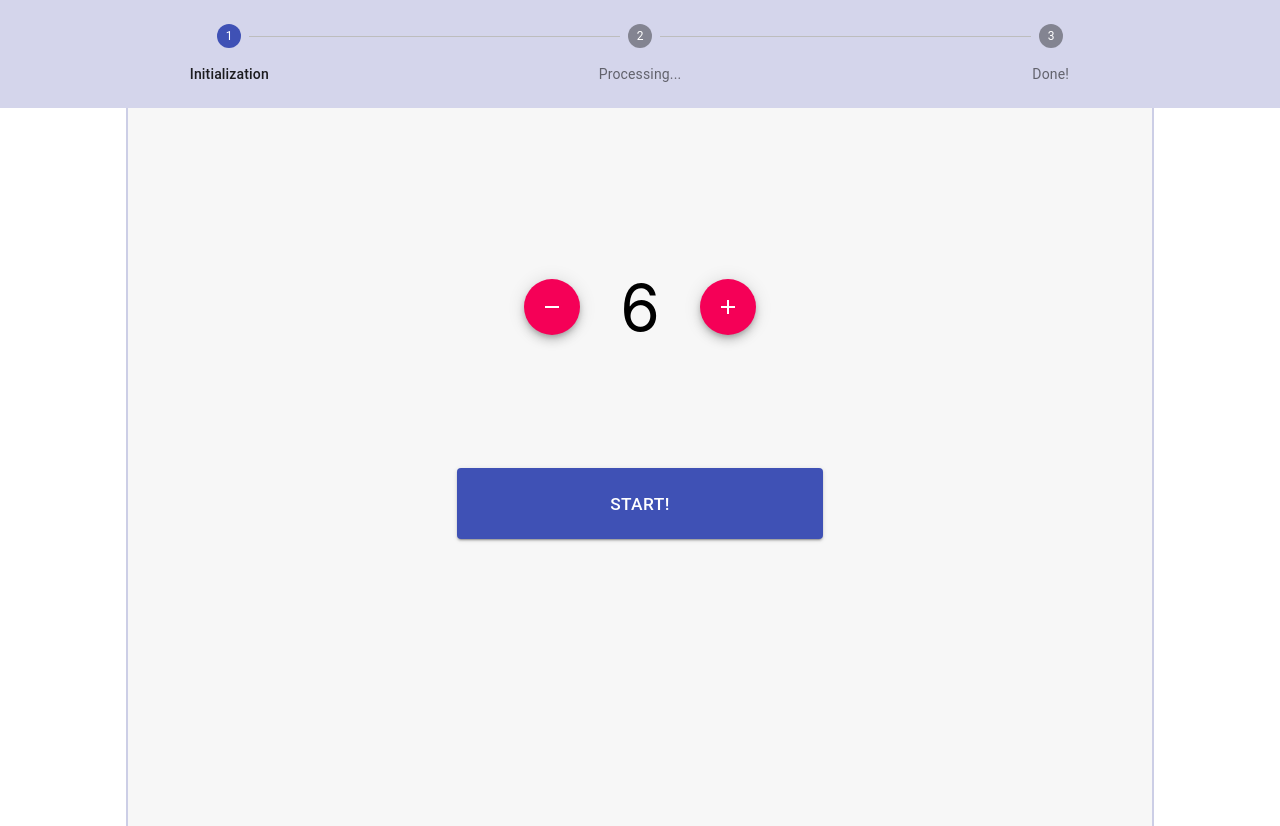
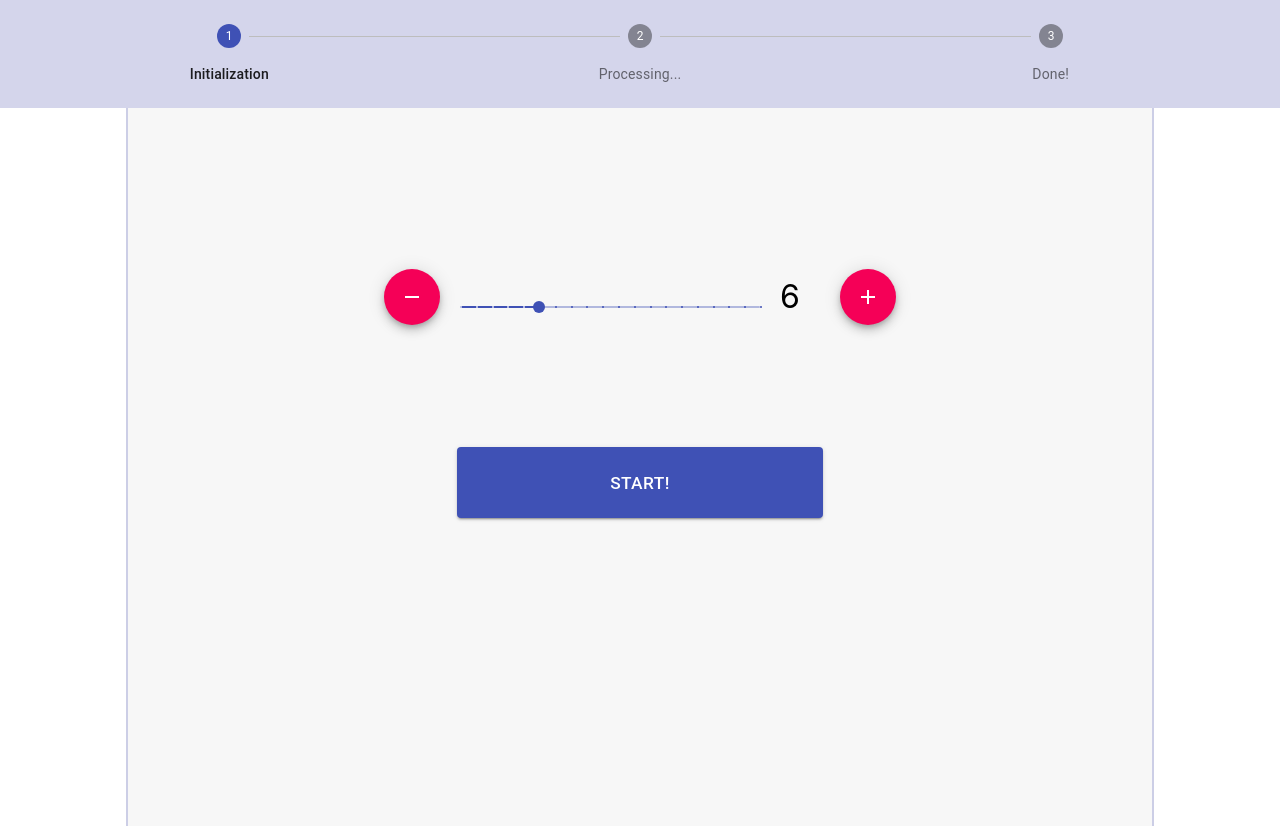
Before and after one commit to Ive-Z/scanner-ui, a React (Create React App) app: page / in a window 1280 px wide. Built offline with nearby package versions, Linux system fonts and the light colour scheme.

Commit message:
added slide bar

```diff
--- /dev/null
+++ b/src/Slider.js
@@ -0,0 +1,46 @@
+import React from 'react';
+import { makeStyles } from '@material-ui/core/styles';
+import Typography from '@material-ui/core/Typography';
+import Slider from '@material-ui/core/Slider';
+
+const useStyles = makeStyles(theme => ({
+  root: {
+    width: 300,
+  },
+  margin: {
+    height: theme.spacing(3),
+  },
+}));
+
+function valuetext(value) {
+  return `${value}`;
+}
+
+function changeHandler(event, value) {
+    alert(value);
+}
+
+export default function DiscreteSlider() {
+  const classes = useStyles();
+
+  return (
+    <div className={classes.root}>
+
+
+      <div className={classes.margin} />
+
+      <Slider
+        defaultValue={6}
+        getAriaValueText={valuetext}
+        aria-labelledby="discrete-slider-small-steps"
+        step={1}
+        marks
+        min={1}
+        max={20}
+        valueLabelDisplay="auto"
+        onChangeCommitted={changeHandler}
+      />
+
+    </div>
+  );
+}
--- a/src/Stepper.js
+++ b/src/Stepper.js
@@ -6,6 +6,7 @@ import StepLabel from '@material-ui/core/StepLabel';
 import Button from '@material-ui/core/Button';
 import Typography from '@material-ui/core/Typography';
 
+import DiscreteSlider from './Slider.js';
 import './stepper.css';
 
 // import Button from '@material-ui/core/Button';
@@ -128,7 +129,7 @@ export default function HorizontalLabelPositionBelowStepper() {
 			 <Fab style={{margin: '20px'}} color="secondary" aria-label="minus" className={classes.margin} onClick={handleMinus}>
 			   <RemoveIcon />
 			 </Fab>
-
+      <DiscreteSlider />
       <label class="var_num">
         {n}
       </label>
--- a/src/stepper.css
+++ b/src/stepper.css
@@ -31,7 +31,7 @@
 
 .var_num {
     margin: 20px;
-    font-size: 48pt;
+    font-size: 24pt;
 }
 
 .var_txt {
```
